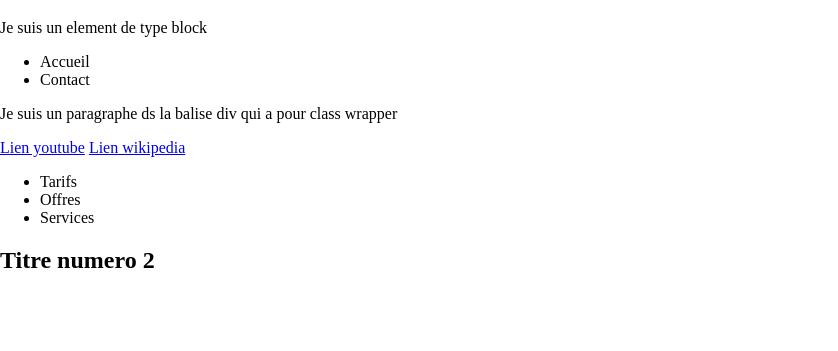
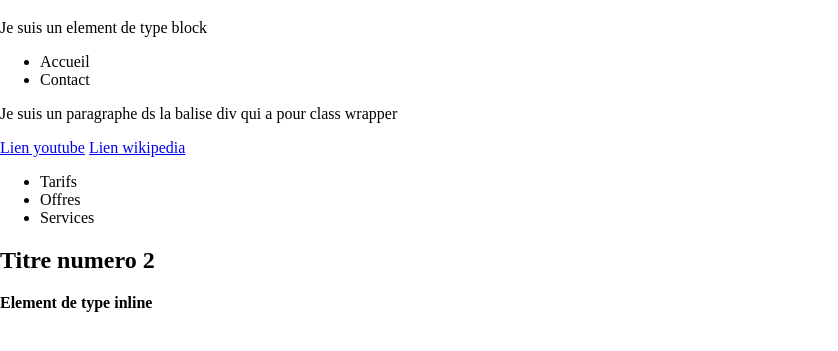
Before and after one commit to kevinkalenga/Formation-Git, a plain HTML site: page index.html in a window 1280 px wide. Shown: the part 61-412 px from the top of the page, without its empty margins (0-838 px from the left). Drawn offline with Linux system fonts and the light colour scheme.

Commit message:
strong tag has been added

```diff
--- a/index.html
+++ b/index.html
@@ -26,6 +26,7 @@
       <div>
 
 	   <h2>Titre numero 2</h2>
+	   <strong>Element de type inline</strong>
 
       </div>
     </div>
```
